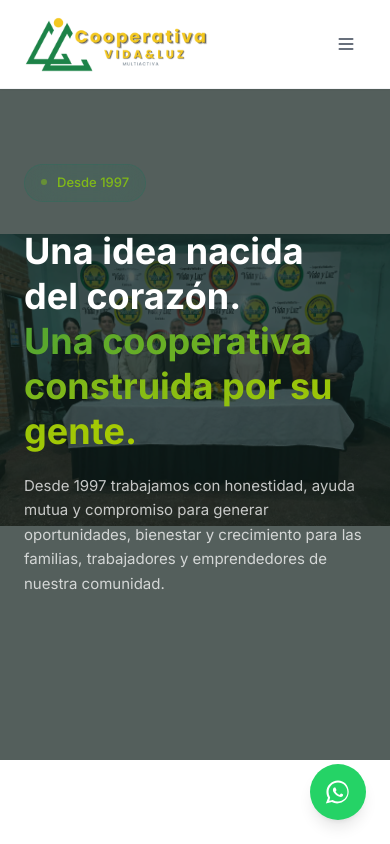
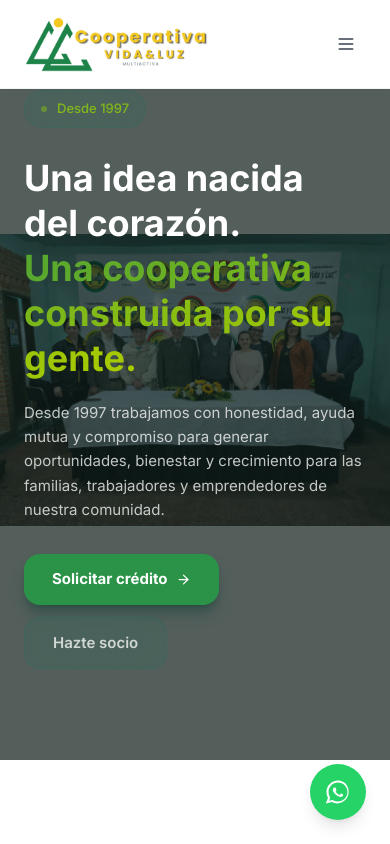
Before and after one commit to equantum-py/cooperativavidayluz.com.py, a Next.js app: page / in a window 390 px wide. Shown: the top 844 px of the page. Built offline with nearby package versions, Linux system fonts and the light colour scheme.

Commit message:
feat: whatsapp flotante y mejoras de conversion mobile

```diff
--- a/components/landing/Hero.tsx
+++ b/components/landing/Hero.tsx
@@ -1,6 +1,7 @@
 'use client';
 
 import { motion } from 'framer-motion';
+import { ArrowRight } from 'lucide-react';
 
 export default function Hero() {
   return (
@@ -66,6 +67,28 @@ export default function Hero() {
             emprendedores de nuestra comunidad.
           </motion.p>
 
+          {/* CTAs — visibles en el primer viewport mobile */}
+          <motion.div
+            initial={{ opacity: 0, y: 20 }}
+            animate={{ opacity: 1, y: 0 }}
+            transition={{ delay: 0.42, duration: 0.6 }}
+            className="mt-8 flex flex-col sm:flex-row items-start sm:items-center gap-3"
+          >
+            <a
+              href="/credito/solicitud"
+              className="inline-flex items-center gap-2 bg-emerald-600 hover:bg-emerald-500 text-white px-7 py-3.5 rounded-2xl text-[15px] font-bold transition-all shadow-lg shadow-emerald-900/40 hover:shadow-glow hover:-translate-y-0.5 active:translate-y-0 group"
+            >
+              Solicitar crédito
+              <ArrowRight size={15} className="transition-transform group-hover:translate-x-1" />
+            </a>
+            <a
+              href="#registro"
+              className="inline-flex items-center gap-2 glass-dark px-7 py-3.5 rounded-2xl text-[15px] font-semibold text-white/75 hover:text-white transition-all hover:-translate-y-0.5 active:translate-y-0"
+            >
+              Hazte socio
+            </a>
+          </motion.div>
+
         </div>
 
       </div>
```
